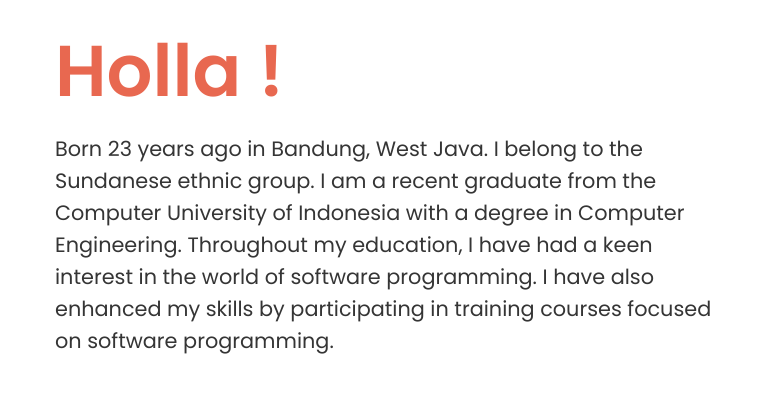
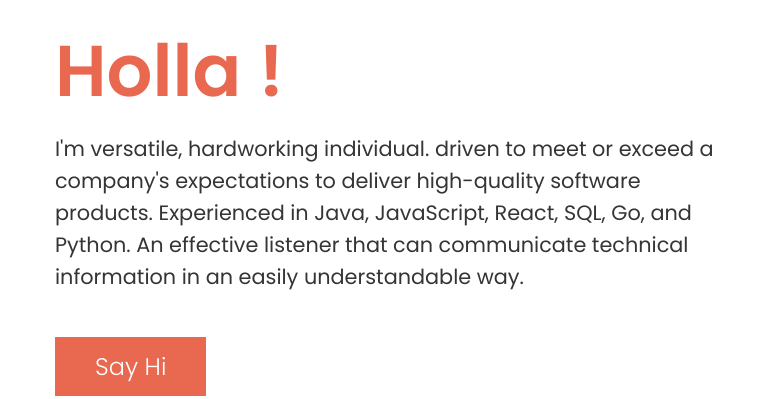
Before and after one commit to irvandev07/portfolio, a plain HTML site: page index.html in a window 1280 px wide. Shown: the part 147-546 px from the top of the page, 0-771 px from the left. Drawn offline with nearby package versions, Linux system fonts and the light colour scheme.

Commit message:
update description

```diff
--- a/index.html
+++ b/index.html
@@ -102,10 +102,7 @@
 					<div class="home-data">
 						<h1 class="home-title">Holla !</h1>
 						<p class="home-description">
-							Born 23 years ago in Bandung, West Java. I belong to the Sundanese ethnic group.
-							I am a recent graduate from the Computer University of Indonesia with a degree in Computer Engineering.
-							Throughout my education, I have had a keen interest in the world of software programming.
-							I have also enhanced my skills by participating in training courses focused on software programming.
+							I'm versatile, hardworking individual. driven to meet or exceed a company's expectations to deliver high-quality software products. Experienced in Java, JavaScript, React, SQL, Go, and Python. An effective listener that can communicate technical information in an easily understandable way.
 						</p>
 
 						<div class="home-buttons">
```
